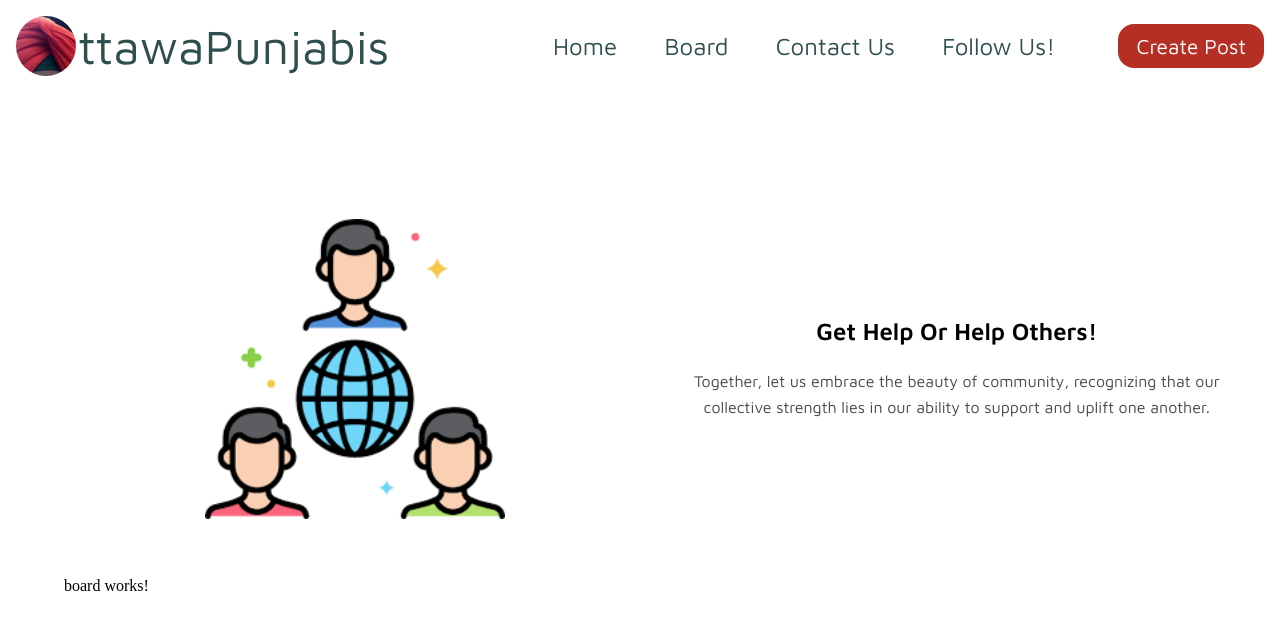
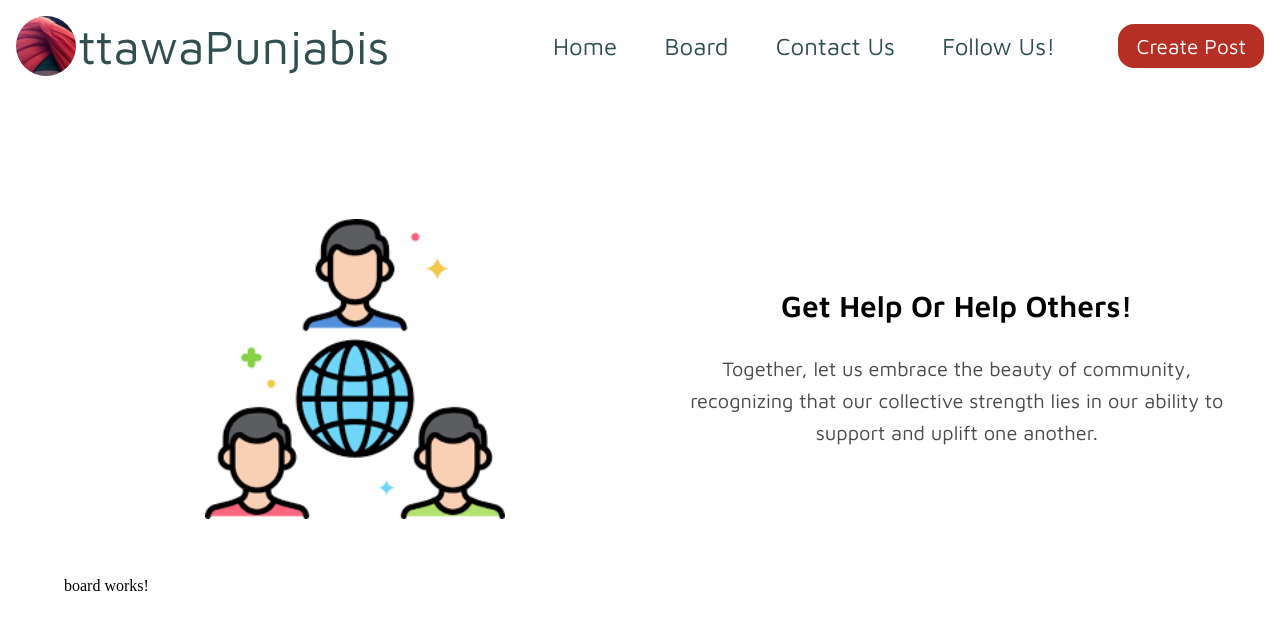
Before and after one commit to ShubhamUjinwal/OttawaPunjabis, an Angular app: page / in a window 1280 px wide. Shown: the top 630 px of the page. Built offline with nearby package versions, Linux system fonts and the light colour scheme.

Commit message:
fixed home text fonts for different media screens

```diff
--- a/src/app/home/home.component.scss
+++ b/src/app/home/home.component.scss
@@ -5,6 +5,7 @@
   justify-content: space-evenly;
   flex-direction: row;
   font-family: header-list-font;
+  font-size: 20px;
 }
 
 .home-col-1 {
@@ -51,11 +52,15 @@
 }
 
 @media only screen and (max-width: 650px) {
+  .home {
+    margin: 18px;
+  }
 }
 
 @media (min-width: 360px) and (max-width: 420px) {
   .home {
     margin: 0 3%;
+    font-size: 16px;
   }
   .home-col-1 {
     img {
```
